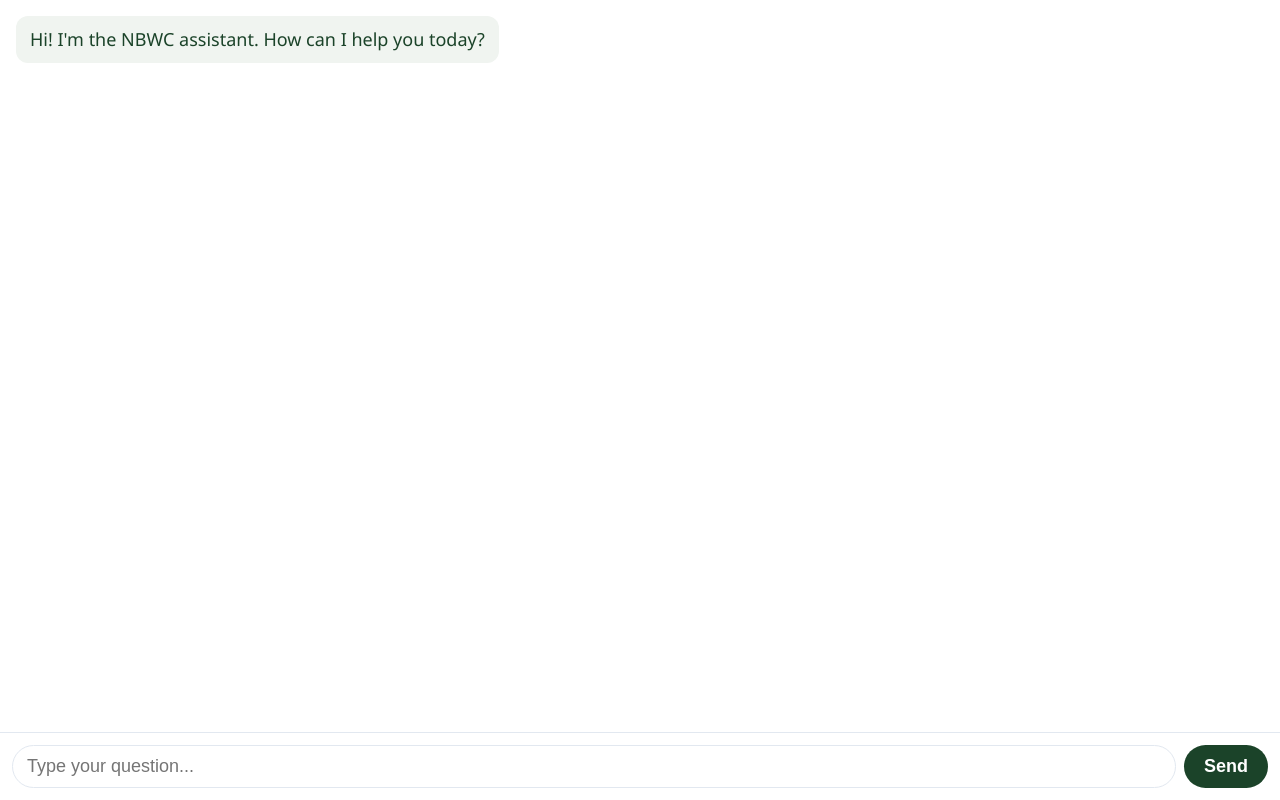
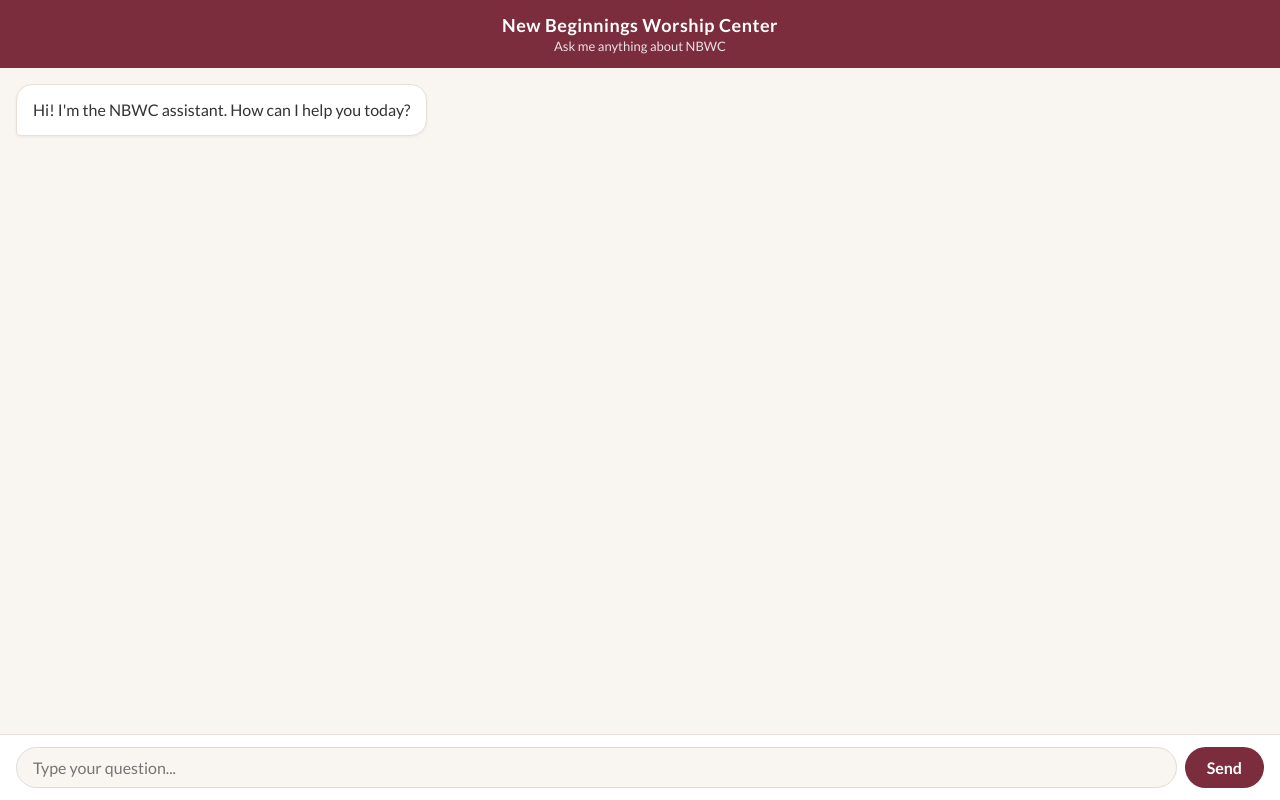
Before and after one commit to tinytechllc09-del/tinytech-chatbot, a Flask app: page /embed in a window 1280 px wide. Run offline with Flask 3, Linux system fonts and the light colour scheme.

Commit message:
Restyle chatbot - burgundy and cream theme

```diff
--- a/templates/embed.html
+++ b/templates/embed.html
@@ -4,22 +4,31 @@
     <meta charset="UTF-8">
     <meta name="viewport" content="width=device-width, initial-scale=1.0">
     <title>NBWC Assistant</title>
+    <link href="https://fonts.googleapis.com/css2?family=Lato:wght@400;700&display=swap" rel="stylesheet">
     <style>
         * { margin: 0; padding: 0; box-sizing: border-box; }
-        html, body { height: 100%; overflow: hidden; font-family: 'Segoe UI', Arial, sans-serif; background: white; }
+        html, body { height: 100%; overflow: hidden; font-family: 'Lato', Arial, sans-serif; background: #f9f5f0; }
         .chat-wrap { display: flex; flex-direction: column; height: 100vh; }
-        .chat-messages { flex: 1; overflow-y: auto; padding: 16px; display: flex; flex-direction: column; gap: 10px; }
-        .message { max-width: 80%; padding: 10px 14px; border-radius: 12px; font-size: 18px; line-height: 1.5; }
-        .bot { background: #f0f4f0; color: #1b4329; align-self: flex-start; }
-        .user { background: #1b4329; color: white; align-self: flex-end; }
-        .chat-input { display: flex; gap: 8px; padding: 12px; border-top: 1px solid #e2e8f0; background: white; }
-        .chat-input input { flex: 1; padding: 10px 14px; border: 1px solid #e2e8f0; border-radius: 24px; font-size: 18px; outline: none; }
-        .chat-input input:focus { border-color: #1b4329; }
-        .chat-input button { background: #1b4329; color: white; border: none; border-radius: 24px; padding: 10px 20px; font-size: 18px; font-weight: 600; cursor: pointer; }
+        .chat-header { background: #7b2d3e; color: white; padding: 14px 20px; text-align: center; }
+        .chat-header h2 { font-size: 18px; font-weight: 700; letter-spacing: 0.5px; }
+        .chat-header p { font-size: 13px; opacity: 0.85; margin-top: 2px; }
+        .chat-messages { flex: 1; overflow-y: auto; padding: 16px; display: flex; flex-direction: column; gap: 12px; background: #f9f5f0; }
+        .message { max-width: 80%; padding: 12px 16px; border-radius: 16px; font-size: 16px; line-height: 1.6; }
+        .bot { background: white; color: #333; align-self: flex-start; border: 1px solid #e8e0d8; border-bottom-left-radius: 4px; box-shadow: 0 1px 3px rgba(0,0,0,0.06); }
+        .user { background: #7b2d3e; color: white; align-self: flex-end; border-bottom-right-radius: 4px; }
+        .chat-input { display: flex; gap: 8px; padding: 12px 16px; border-top: 1px solid #e8e0d8; background: white; }
+        .chat-input input { flex: 1; padding: 10px 16px; border: 1px solid #ddd; border-radius: 24px; font-size: 16px; outline: none; font-family: 'Lato', Arial, sans-serif; background: #f9f5f0; }
+        .chat-input input:focus { border-color: #7b2d3e; }
+        .chat-input button { background: #7b2d3e; color: white; border: none; border-radius: 24px; padding: 10px 22px; font-size: 16px; font-weight: 700; cursor: pointer; font-family: 'Lato', Arial, sans-serif; }
+        .chat-input button:hover { background: #9b3a50; }
     </style>
 </head>
 <body>
 <div class="chat-wrap">
+    <div class="chat-header">
+        <h2>New Beginnings Worship Center</h2>
+        <p>Ask me anything about NBWC</p>
+    </div>
     <div class="chat-messages" id="messages">
         <div class="message bot">Hi! I'm the NBWC assistant. How can I help you today?</div>
     </div>
```
